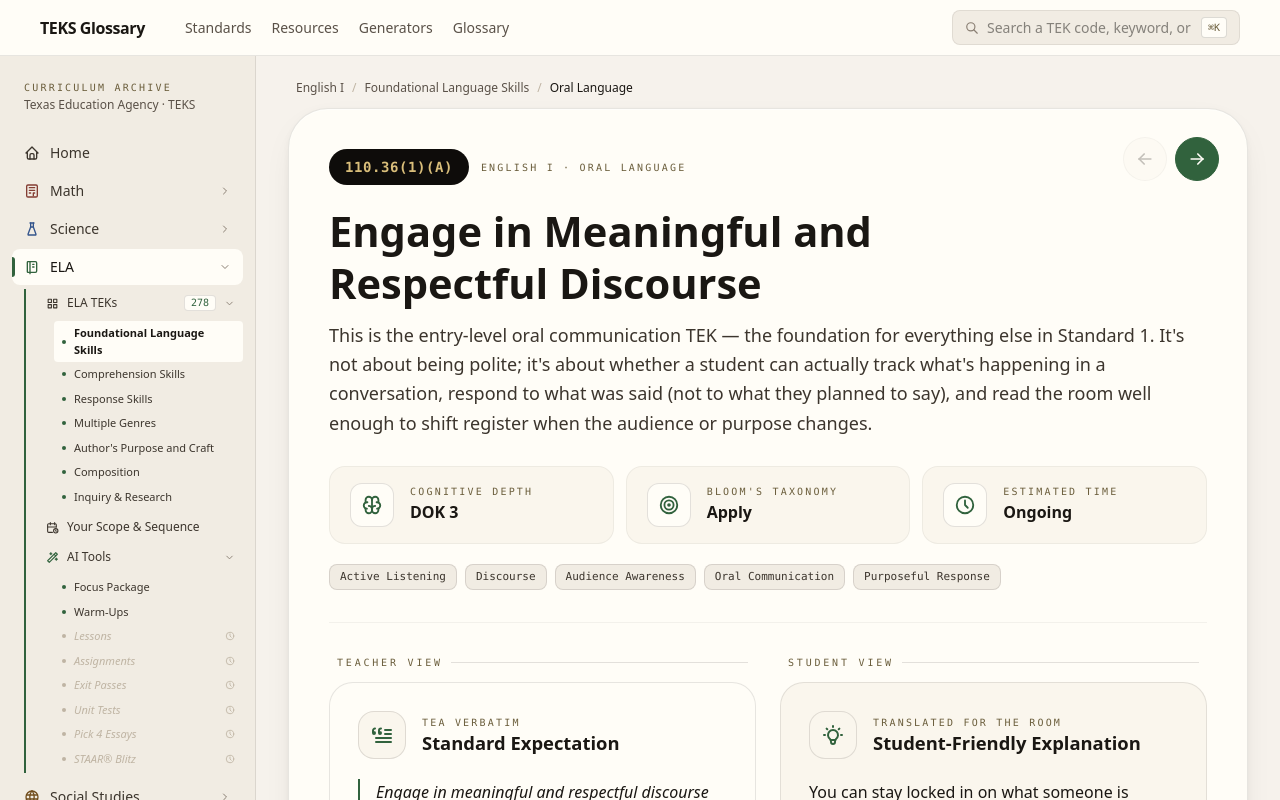
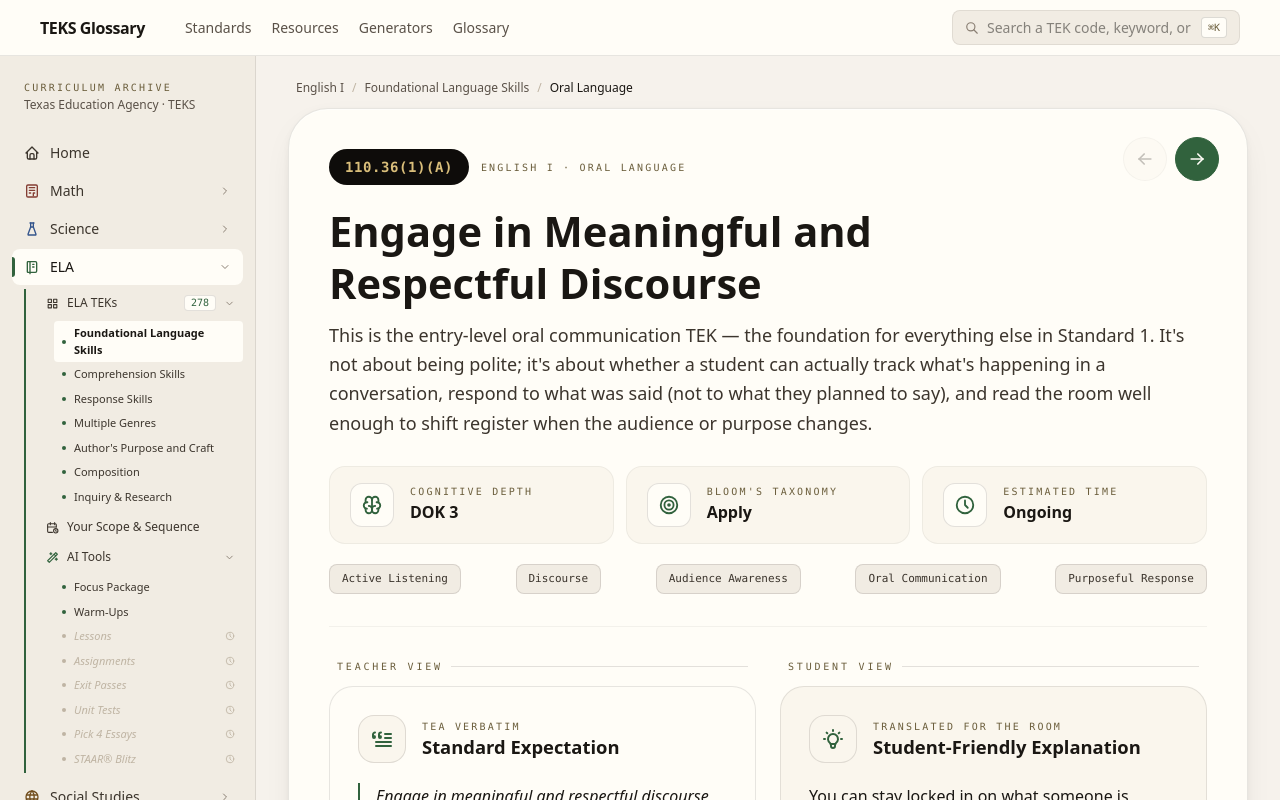
Before and after one commit to Kaminczak/TEKS-Glossary, a React (Vite) app: page / in a window 1280 px wide. Both pictures are taken after a click on the button 453 px from the left and 511 px from the top of the page. Shown: the top 800 px of the page. Built offline with nearby package versions, Linux system fonts and the light colour scheme.

Commit message:
Spread display-tag chips edge-to-edge so the row balances across the card
Use justify-between (with a justify-start fallback under 640px so a
single-chip last row doesn't stretch awkwardly). Bumped chip padding
slightly to match the new spacing.

```diff
--- a/src/components/TEKDetailParchment.jsx
+++ b/src/components/TEKDetailParchment.jsx
@@ -136,12 +136,15 @@
 }
 
 function ChipRow({ items }) {
+  // Spread chips edge-to-edge so the row balances across the card width.
+  // On narrow screens where they wrap, fall back to a normal gap layout so a
+  // single-chip last row doesn't get stretched into the void.
   return (
-    <div className="flex flex-wrap gap-2">
+    <div className="flex flex-wrap gap-2 justify-between sm:justify-between [@media(max-width:640px)]:justify-start">
       {items.map((label) => (
         <span
           key={label}
-          className="inline-flex items-center gap-1.5 px-2.5 py-1 rounded-md text-[11px] font-mono"
+          className="inline-flex items-center gap-1.5 px-3 py-1.5 rounded-md text-[11px] font-mono"
           style={{
             color: PALETTE.inkSecondary,
             background: PALETTE.sand,
```
